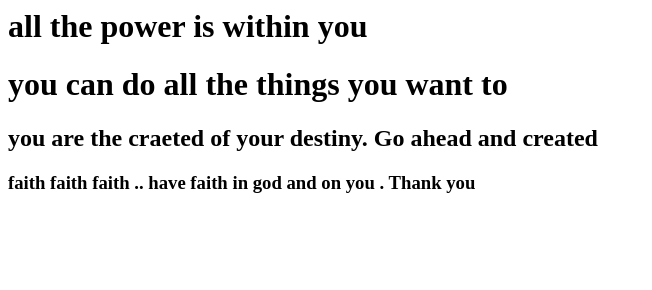
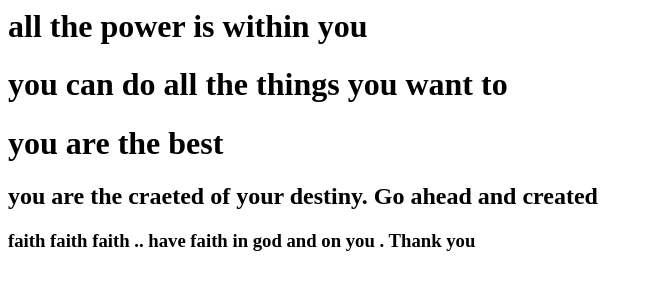
Before and after one commit to sathish-sundar/firstgitrepo, a plain HTML site: page index.html in a window 1280 px wide. Shown: the whole page, without its empty margins (0-652 px from the left). Drawn offline with Linux system fonts and the light colour scheme.

Commit message:
Revert "removed"
This reverts commit 93504075090332e61876cd627d7c5f3b8e442489.

```diff
--- a/index.html
+++ b/index.html
@@ -2,6 +2,7 @@
 	<body>
 		<h1> all the power is within you </h1>
 		<h1> you can do all the things you want to </h1>
+		<h1> you are the best </h1>
 
 		<h2> you are the craeted of your destiny. Go ahead and created </h2>
 	        <h3> faith faith faith .. have faith in god and on you . Thank you </h3>
```
